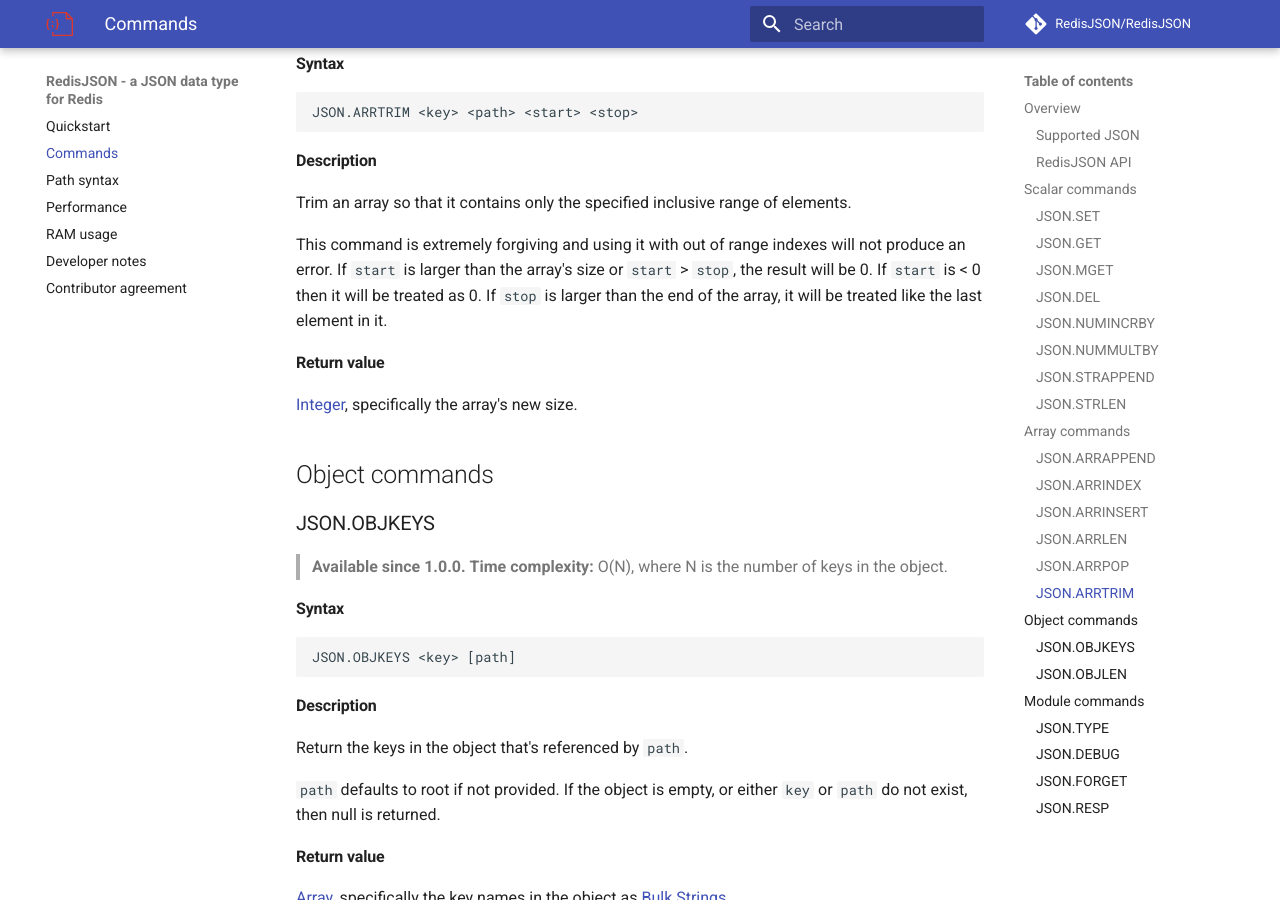
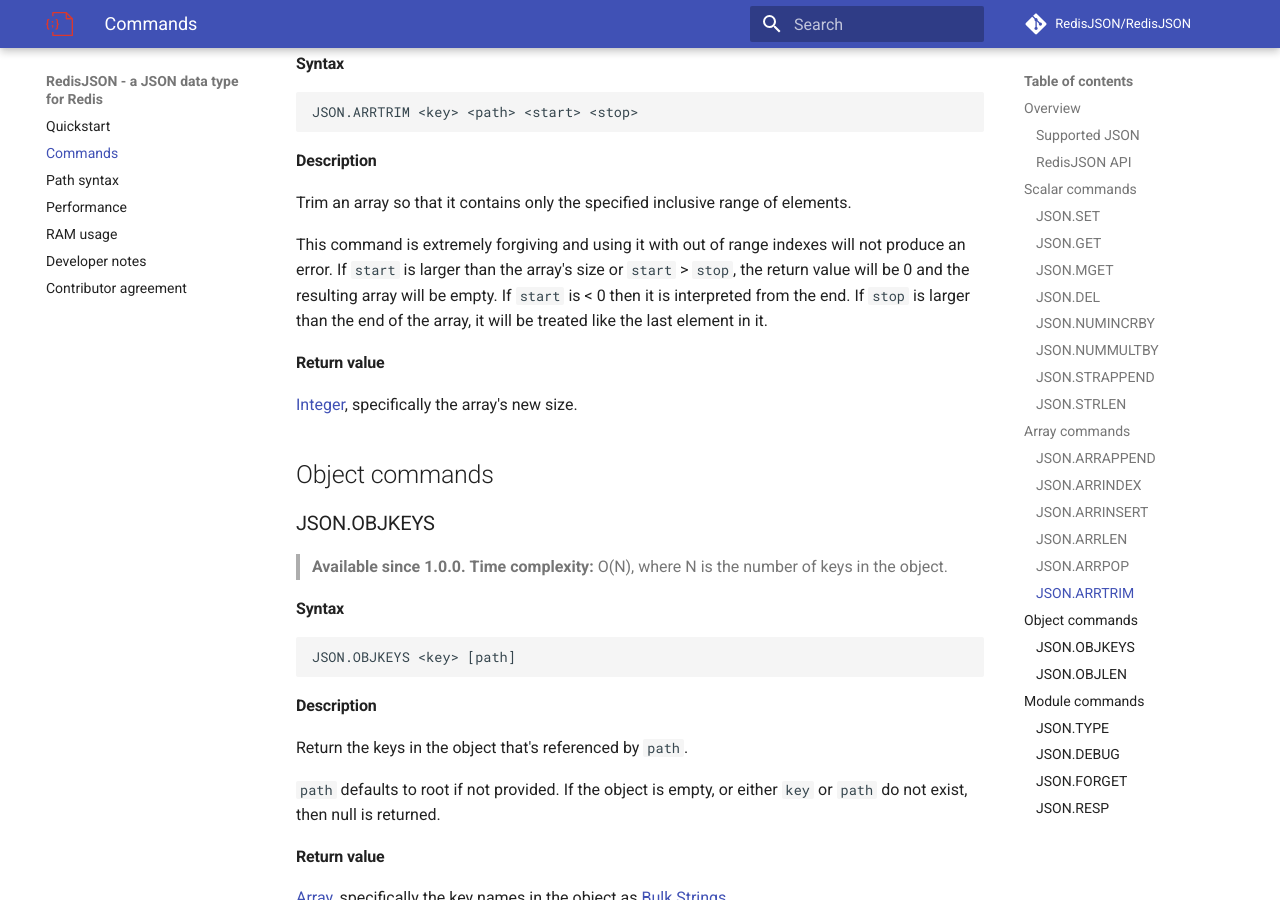
Before and after one commit to RedisJSON/RedisJSON, an MkDocs documentation site: the page built from docs/commands.md, in a window 1280 px wide and 900 px high, scrolled down 7090 px. Built offline with MkDocs 1.6.1 and Material for MkDocs 9.7.7, drawn with Linux system fonts in a browser that asks for light colours; comment, search, counter and statistics services are not loaded.

Commit message:
Update docs/commands.md
Co-authored-by: Omer Shadmi <76992134+oshadmi@users.noreply.github.com>

```diff
--- a/docs/commands.md
+++ b/docs/commands.md
@@ -337,7 +337,7 @@
 
 Trim an array so that it contains only the specified inclusive range of elements.
 
-This command is extremely forgiving and using it with out of range indexes will not produce an error. If `start` is larger than the array's size or `start` > `stop`, the result will be 0. If `start` is < 0 then it will be treated as 0. If `stop` is larger than the end of the array, it will be treated like the last element in it.
+This command is extremely forgiving and using it with out of range indexes will not produce an error. If `start` is larger than the array's size or `start` > `stop`, the return value will be 0 and the resulting array will be empty. If `start` is < 0 then it is interpreted from the end. If `stop` is larger than the end of the array, it will be treated like the last element in it.
 
 #### Return value
 
```
